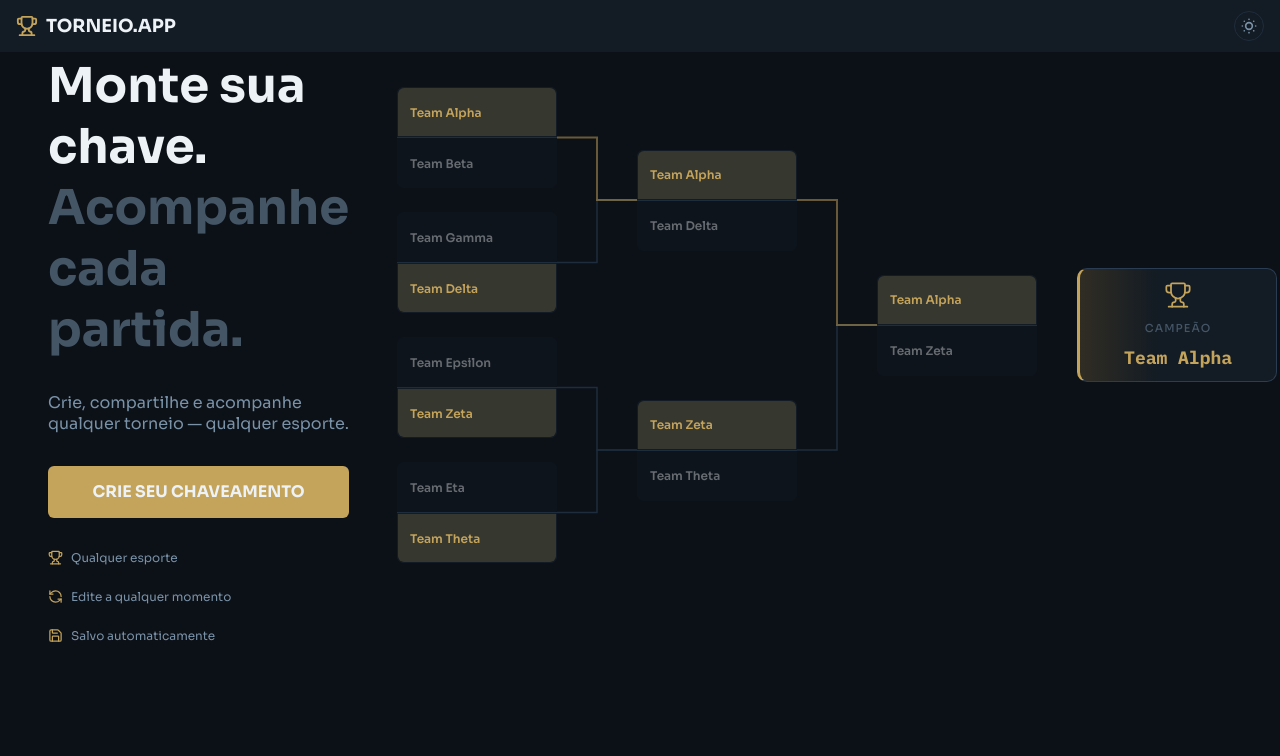
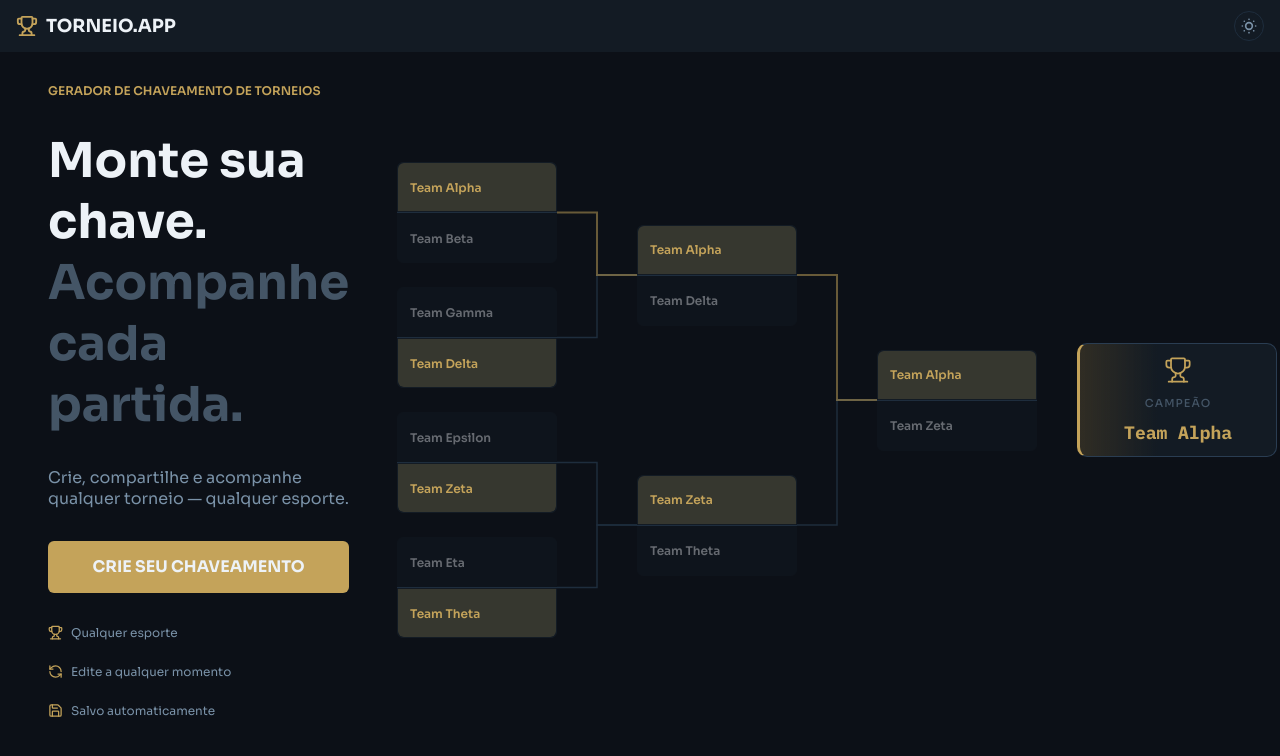
Before and after one commit to gabriel-qr/bracket-app, a React (Vite) app: page / in a window 1280 px wide. Shown: the top 756 px of the page. Built offline with nearby package versions, Linux system fonts and the light colour scheme.

Commit message:
refactor? remove landing hero marging

```diff
--- a/src/pages/Landing/Landing.module.css
+++ b/src/pages/Landing/Landing.module.css
@@ -11,7 +11,6 @@
 .right {
   display: flex;
   justify-content: center;
-  margin-top: -15rem;
 }
 
 .left {
```
